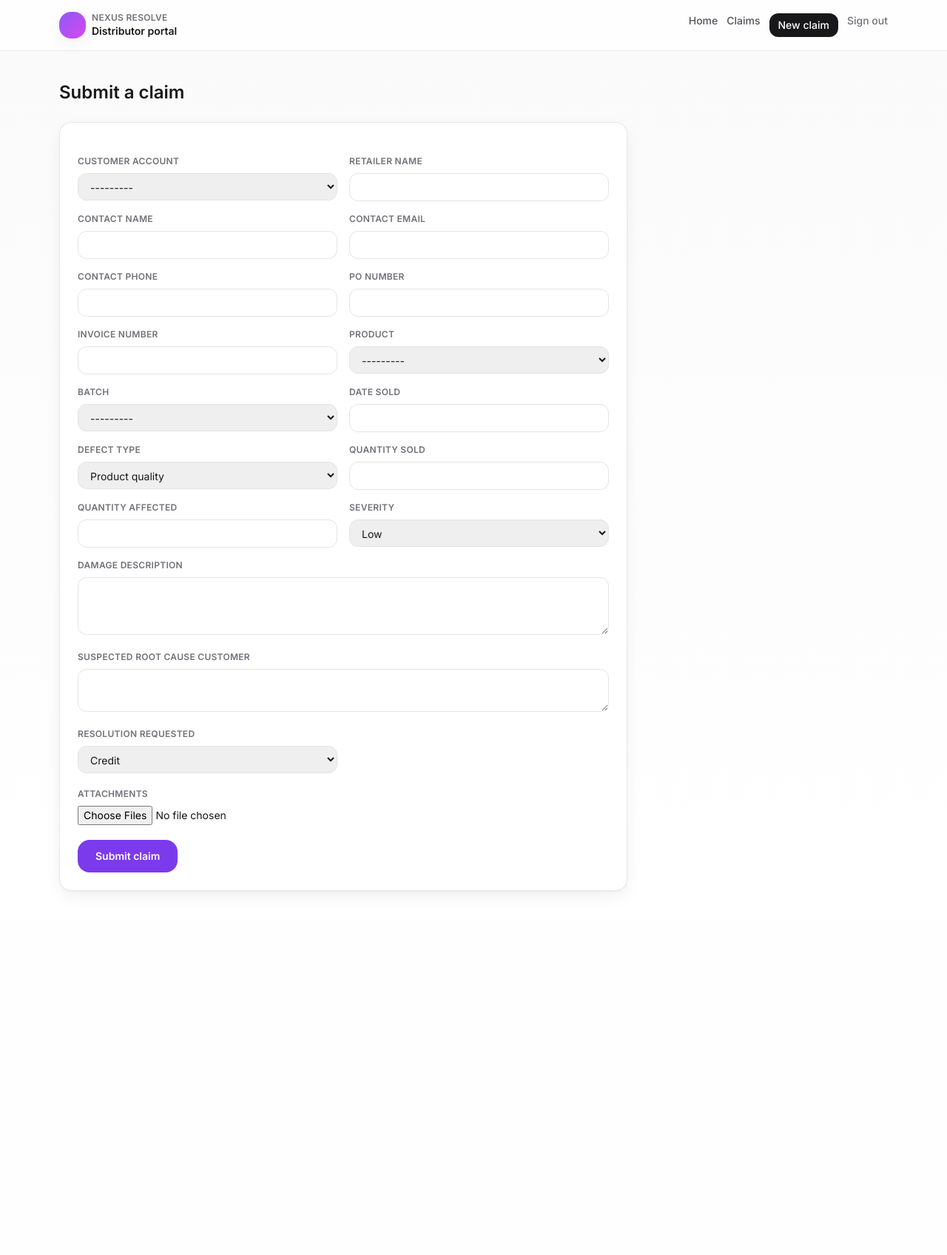
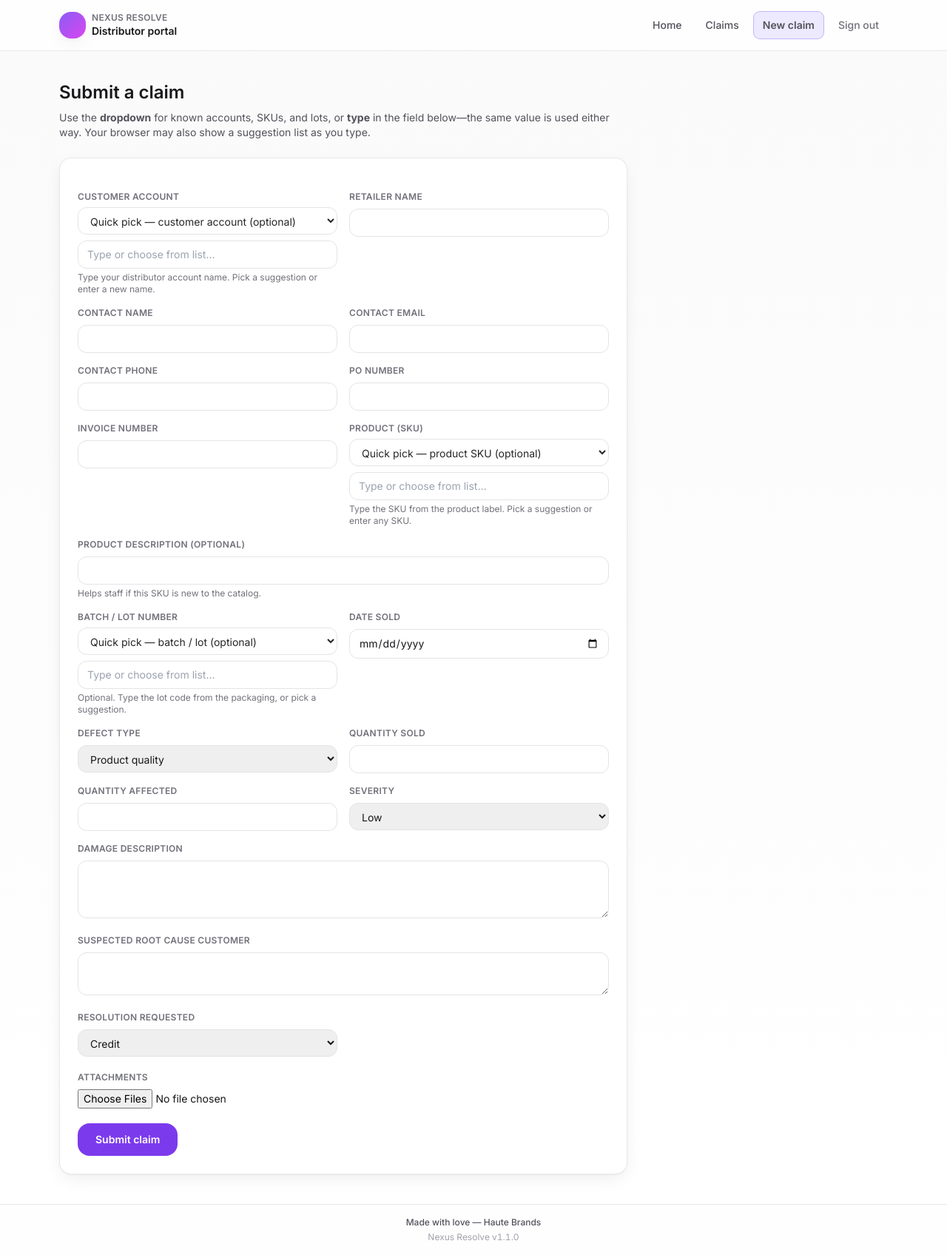
Before and after one commit to kidevu123/Quality-Incident-Portal, a Django app: page /portal/claims/new/ in a window 1280 px wide. Shown: the whole page at 74% size. Before the commit the page ends 1205 px from the top, so only its background shows below. Run offline with Django 4.2, Linux system fonts and the light colour scheme; the visitor is signed in with stand-in values (Sample User, id 1); data that the repository does not hold is empty; parts of the project's set-up code (start-up, migrations or seed data) failed here and were passed over; some libraries are stand-ins or nearby versions.

Commit message:
Release v1.1.0: portal UX, auth routing, versioning, favicon
- Bump config/version.py to 1.1.0; document bump-on-release policy
- Portal: combobox + quick-pick selects, HTML5 date field, header alignment
- Auth: NexusLoginView, root inbox dispatch, staff/portal 403 fixes, HTTP cookie env
- Footer: Haute Brands + displayed version via context processor
- Favicon, 403 template, claim form and login improvements

Made-with: Cursor

```diff
--- a/apps/portal/forms.py
+++ b/apps/portal/forms.py
@@ -1,25 +1,64 @@
 from django import forms
 
 from apps.claims.models import DefectType, ResolutionRequested, Severity
-from apps.crm.models import Batch, CustomerAccount, Product
+from apps.crm.models import Batch, CustomerAccount, Manufacturer, Product
 
 _field = "mt-1 w-full rounded-xl border border-zinc-200 px-3 py-2 text-sm dark:border-zinc-700 dark:bg-zinc-950"
 
 
+class DataListTextInput(forms.TextInput):
+    """Text input with HTML5 datalist id (render matching <datalist> in the template)."""
+
+    def __init__(self, datalist_id: str, attrs=None):
+        super().__init__(attrs)
+        self.datalist_id = datalist_id
+
+    def render(self, name, value, attrs=None, renderer=None):
+        merged = self.build_attrs(self.attrs, attrs)
+        merged["list"] = self.datalist_id
+        return super().render(name, value, merged, renderer)
+
+
 class ClaimSubmissionForm(forms.Form):
-    customer_account = forms.ModelChoiceField(queryset=CustomerAccount.objects.all())
+    customer_account = forms.CharField(
+        label="Customer account",
+        max_length=255,
+        widget=DataListTextInput("dl-customer-accounts", attrs={"class": _field, "autocomplete": "off"}),
+        help_text="Type your distributor account name. Pick a suggestion or enter a new name.",
+    )
     retailer_name = forms.CharField(max_length=255)
     contact_name = forms.CharField(max_length=255, required=False)
     contact_email = forms.EmailField(required=False)
     contact_phone = forms.CharField(max_length=64, required=False)
     po_number = forms.CharField(max_length=128, required=False)
     invoice_number = forms.CharField(max_length=128, required=False)
-    product = forms.ModelChoiceField(queryset=Product.objects.select_related("manufacturer"))
-    batch = forms.ModelChoiceField(
-        queryset=Batch.objects.select_related("product"),
+    product_sku = forms.CharField(
+        label="Product (SKU)",
+        max_length=128,
+        widget=DataListTextInput("dl-product-skus", attrs={"class": _field, "autocomplete": "off"}),
+        help_text="Type the SKU from the product label. Pick a suggestion or enter any SKU.",
+    )
+    product_description = forms.CharField(
+        label="Product description (optional)",
+        max_length=500,
         required=False,
+        help_text="Helps staff if this SKU is new to the catalog.",
     )
-    date_sold = forms.DateField(required=False)
+    batch_lot = forms.CharField(
+        label="Batch / lot number",
+        max_length=128,
+        required=False,
+        widget=DataListTextInput("dl-batch-lots", attrs={"class": _field, "autocomplete": "off"}),
+        help_text="Optional. Type the lot code from the packaging, or pick a suggestion.",
+    )
+    date_sold = forms.DateField(
+        required=False,
+        widget=forms.DateInput(
+            format="%Y-%m-%d",
+            attrs={"type": "date", "class": _field},
+        ),
+        input_formats=["%Y-%m-%d"],
+    )
     defect_type = forms.ChoiceField(choices=DefectType.choices)
     quantity_sold = forms.IntegerField(min_value=0, required=False)
     quantity_affected = forms.IntegerField(min_value=0, required=False)
@@ -30,11 +69,66 @@ class ClaimSubmissionForm(forms.Form):
 
     def __init__(self, *args, **kwargs):
         super().__init__(*args, **kwargs)
+        self.fields["customer_account"].widget.attrs.setdefault("placeholder", "Type or choose from list…")
+        self.fields["product_sku"].widget.attrs.setdefault("placeholder", "Type or choose from list…")
+        self.fields["batch_lot"].widget.attrs.setdefault("placeholder", "Type or choose from list…")
         for name, field in self.fields.items():
             w = field.widget
+            if isinstance(w, DataListTextInput):
+                continue
             if isinstance(w, (forms.TextInput, forms.EmailInput, forms.NumberInput, forms.DateInput)):
                 w.attrs.setdefault("class", _field)
             elif isinstance(w, forms.Textarea):
                 w.attrs.setdefault("class", _field)
             elif isinstance(w, forms.Select):
                 w.attrs.setdefault("class", _field)
+
+    def clean(self):
+        cleaned = super().clean()
+        if self.errors:
+            return cleaned
+
+        acc_name = (cleaned.get("customer_account") or "").strip()
+        if not acc_name:
+            self.add_error("customer_account", "Enter your customer / distributor account name.")
+            return cleaned
+
+        account = CustomerAccount.objects.filter(name__iexact=acc_name).first()
+        if not account:
+            account, _ = CustomerAccount.objects.get_or_create(
+                name=acc_name,
+                defaults={"notes": "Created from distributor portal (typed / not in catalog)."},
+            )
+        self._resolved_customer_account = account
+
+        sku = (cleaned.get("product_sku") or "").strip()
+        if not sku:
+            self.add_error("product_sku", "Enter the product SKU.")
+            return cleaned
+
+        product = Product.objects.filter(sku__iexact=sku).first()
+        if not product:
+            desc = (cleaned.get("product_description") or "").strip()
+            mfr, _ = Manufacturer.objects.get_or_create(
+                code="PORTAL",
+                defaults={"name": "Portal — unlisted catalog"},
+            )
+            product, _ = Product.objects.get_or_create(
+                sku=sku,
+                defaults={"description": desc, "manufacturer": mfr},
+            )
+            if desc and not product.description:
+                product.description = desc
+                product.save(update_fields=["description"])
+        self._resolved_product = product
+
+        lot = (cleaned.get("batch_lot") or "").strip()
+        self._resolved_batch = None
+        if lot:
+            self._resolved_batch, _ = Batch.objects.get_or_create(
+                lot_number=lot,
+                product=self._resolved_product,
+                defaults={},
+            )
+
+        return cleaned
--- a/apps/portal/views.py
+++ b/apps/portal/views.py
@@ -2,14 +2,14 @@ from django.contrib import messages
 from django.contrib.auth.mixins import LoginRequiredMixin
 from django.db import transaction
 from django.shortcuts import get_object_or_404, redirect, render
-from django.urls import reverse_lazy
+from django.urls import reverse, reverse_lazy
 from django.views import View
 from django.views.generic import FormView, ListView, TemplateView
 
 from apps.accounts.models import Role
 from apps.accounts.permissions import user_has_role
 from apps.claims.models import Claim, ClaimAttachment
-from apps.crm.models import CustomerAccount, EndCustomer, Product
+from apps.crm.models import Batch, CustomerAccount, EndCustomer, Manufacturer, Product
 from apps.support.models import Ticket, TicketMessage, TicketPriority, TicketStatus
 from apps.support.utils import default_sla_resolution_deadline, generate_token
 
@@ -19,9 +19,11 @@ from .forms import ClaimSubmissionForm
 class DistributorRequiredMixin:
     def dispatch(self, request, *args, **kwargs):
         if not user_has_role(request.user, Role.DISTRIBUTOR, Role.ADMIN):
+            if request.user.is_authenticated:
+                return redirect(reverse("support_inbox"))
             from django.contrib.auth.views import redirect_to_login
 
-            return redirect_to_login(request.get_full_path())
+            return redirect_to_login(request.get_full_path(), login_url=reverse("login"))
         return super().dispatch(request, *args, **kwargs)
 
 
@@ -50,11 +52,25 @@ class PortalClaimSubmitView(LoginRequiredMixin, DistributorRequiredMixin, FormVi
     form_class = ClaimSubmissionForm
     success_url = reverse_lazy("portal_claims")
 
+    def get_context_data(self, **kwargs):
+        ctx = super().get_context_data(**kwargs)
+        ctx["customer_account_suggestions"] = list(
+            CustomerAccount.objects.order_by("name").values_list("name", flat=True)[:800]
+        )
+        ctx["product_sku_suggestions"] = list(
+            Product.objects.order_by("sku").values_list("sku", flat=True)[:2000]
+        )
+        ctx["batch_lot_suggestions"] = list(
+            Batch.objects.order_by("-manufactured_on").values_list("lot_number", flat=True)[:1500]
+        )
+        return ctx
+
     def form_valid(self, form):
         data = form.cleaned_data
+        account = form._resolved_customer_account
+        product = form._resolved_product
+        batch = form._resolved_batch
         with transaction.atomic():
-            account = data["customer_account"]
-            product = data["product"]
             end_customer, _ = EndCustomer.objects.get_or_create(
                 distributor=account,
                 retailer_name=data["retailer_name"],
@@ -73,7 +89,6 @@ class PortalClaimSubmitView(LoginRequiredMixin, DistributorRequiredMixin, FormVi
                 customer_account=account,
                 sla_resolution_at=default_sla_resolution_deadline(TicketPriority.NORMAL),
             )
-            batch = data.get("batch")
             claim = Claim.objects.create(
                 public_id=generate_token("CLM"),
                 ticket=ticket,
--- a/apps/support/urls.py
+++ b/apps/support/urls.py
@@ -3,7 +3,7 @@ from django.urls import path
 from . import staff_views
 
 urlpatterns = [
-    path("", staff_views.SupportInboxView.as_view(), name="support_inbox"),
+    path("", staff_views.SupportInboxEntryView.as_view(), name="support_inbox"),
     path("tickets/<str:public_id>/", staff_views.TicketWorkspaceView.as_view(), name="ticket_workspace"),
     path("customers/<int:pk>/", staff_views.Customer360View.as_view(), name="customer_360"),
     path("dashboard/", staff_views.ExecutiveDashboardView.as_view(), name="executive_dashboard"),
--- /dev/null
+++ b/config/context_processors.py
@@ -0,0 +1,6 @@
+from django.conf import settings
+
+
+def nexus_release(request):
+    """Expose version string to all templates."""
+    return {"nexus_app_version": getattr(settings, "NEXUS_APP_VERSION", "0.0.0")}
--- a/config/settings/base.py
+++ b/config/settings/base.py
@@ -3,6 +3,8 @@ import os
 from pathlib import Path
 
 import environ
+
+from config.version import VERSION as NEXUS_VERSION_DEFAULT
 
 BASE_DIR = Path(__file__).resolve().parent.parent.parent
 env = environ.Env(
@@ -11,6 +13,9 @@ env = environ.Env(
 )
 
 environ.Env.read_env(os.path.join(BASE_DIR, ".env"))
+
+# Shown in the site footer; override per environment with NEXUS_APP_VERSION (e.g. CI git sha).
+NEXUS_APP_VERSION = env("NEXUS_APP_VERSION", default=NEXUS_VERSION_DEFAULT)
 
 SECRET_KEY = env("DJANGO_SECRET_KEY", default="change-me-in-production-not-for-deploy")
 DEBUG = env.bool("DJANGO_DEBUG", default=False)
@@ -66,6 +71,7 @@ TEMPLATES = [
                 "django.template.context_processors.request",
                 "django.contrib.auth.context_processors.auth",
                 "django.contrib.messages.context_processors.messages",
+                "config.context_processors.nexus_release",
             ],
         },
     },
--- a/config/urls.py
+++ b/config/urls.py
@@ -4,10 +4,12 @@ from django.urls import include, path
 from django.conf import settings
 from django.conf.urls.static import static
 
+from apps.accounts.views import NexusLoginView
+
 urlpatterns = [
     path("health/", include("apps.core_health.urls")),
     path("admin/", admin.site.urls),
-    path("accounts/login/", auth_views.LoginView.as_view(template_name="registration/login.html"), name="login"),
+    path("accounts/login/", NexusLoginView.as_view(), name="login"),
     path("accounts/logout/", auth_views.LogoutView.as_view(), name="logout"),
     path("portal/", include("apps.portal.urls")),
     path("api/", include("apps.api.urls")),
--- a/templates/base.html
+++ b/templates/base.html
@@ -5,6 +5,7 @@
   <meta charset="utf-8">
   <meta name="viewport" content="width=device-width, initial-scale=1">
   <title>{% block title %}Nexus Resolve{% endblock %}</title>
+  <link rel="icon" href="{% static 'favicon.svg' %}" type="image/svg+xml">
   <link rel="preconnect" href="https://fonts.googleapis.com">
   <link rel="preconnect" href="https://fonts.gstatic.com" crossorigin>
   <link href="https://fonts.googleapis.com/css2?family=Inter:wght@400;500;600;700&display=swap" rel="stylesheet">
@@ -29,7 +30,7 @@
   </style>
   {% block extra_head %}{% endblock %}
 </head>
-<body class="h-full bg-zinc-50 text-zinc-900 antialiased dark:bg-zinc-950 dark:text-zinc-100">
+<body class="flex h-full min-h-screen flex-col bg-zinc-50 text-zinc-900 antialiased dark:bg-zinc-950 dark:text-zinc-100">
   {% if messages %}
   <div class="fixed right-4 top-4 z-50 flex flex-col gap-2">
     {% for message in messages %}
@@ -39,7 +40,13 @@
     {% endfor %}
   </div>
   {% endif %}
+  <div class="flex flex-1 flex-col">
   {% block body %}{% endblock %}
+  </div>
+  <footer class="mt-auto border-t border-zinc-200/80 bg-white/80 px-4 py-4 text-center text-xs text-zinc-500 dark:border-zinc-800 dark:bg-zinc-950/80 dark:text-zinc-400">
+    <p class="font-medium text-zinc-600 dark:text-zinc-300">Made with love — Haute Brands</p>
+    <p class="mt-1 tabular-nums text-zinc-400 dark:text-zinc-500">Nexus Resolve v{{ nexus_app_version }}</p>
+  </footer>
   <div id="cmdk" class="hidden fixed inset-0 z-[100] items-start justify-center bg-black/40 pt-24 backdrop-blur-sm" role="dialog">
     <div class="w-full max-w-lg rounded-2xl border border-zinc-200 bg-white p-2 shadow-2xl dark:border-zinc-800 dark:bg-zinc-900">
       <input id="cmdk-input" type="search" placeholder="Quick actions…" class="w-full rounded-xl border-0 bg-zinc-50 px-4 py-3 text-sm outline-none ring-1 ring-zinc-200 focus:ring-2 focus:ring-violet-500 dark:bg-zinc-950 dark:ring-zinc-800" autocomplete="off">
--- a/templates/portal/base_portal.html
+++ b/templates/portal/base_portal.html
@@ -1,24 +1,26 @@
 {% extends "base.html" %}
 {% block body %}
-<div class="min-h-full bg-gradient-to-b from-zinc-50 to-white dark:from-zinc-950 dark:to-zinc-900">
-  <header class="border-b border-zinc-200/80 bg-white/80 backdrop-blur dark:border-zinc-800 dark:bg-zinc-950/80">
-    <div class="mx-auto flex max-w-6xl items-center justify-between px-4 py-4">
+<div class="flex min-h-0 flex-1 flex-col bg-gradient-to-b from-zinc-50 to-white dark:from-zinc-950 dark:to-zinc-900">
+  <header class="shrink-0 border-b border-zinc-200/80 bg-white/80 backdrop-blur dark:border-zinc-800 dark:bg-zinc-950/80">
+    <div class="mx-auto flex max-w-6xl flex-wrap items-center justify-between gap-y-3 px-4 py-4">
       <div class="flex items-center gap-2">
-        <div class="h-9 w-9 rounded-2xl bg-gradient-to-br from-violet-500 to-fuchsia-500 shadow-soft"></div>
+        <div class="h-9 w-9 shrink-0 rounded-2xl bg-gradient-to-br from-violet-500 to-fuchsia-500 shadow-soft"></div>
         <div>
           <div class="text-xs font-semibold uppercase tracking-wide text-zinc-500">Nexus Resolve</div>
           <div class="text-sm font-semibold">Distributor portal</div>
         </div>
       </div>
-      <nav class="flex gap-3 text-sm font-medium">
-        <a href="{% url 'portal_home' %}" class="text-zinc-600 hover:text-zinc-900 dark:text-zinc-300">Home</a>
-        <a href="{% url 'portal_claims' %}" class="text-zinc-600 hover:text-zinc-900 dark:text-zinc-300">Claims</a>
-        <a href="{% url 'portal_claim_submit' %}" class="rounded-xl bg-zinc-900 px-3 py-1.5 text-white dark:bg-white dark:text-zinc-900">New claim</a>
-        <a href="{% url 'logout' %}" class="text-zinc-500">Sign out</a>
+      {% with url_name=request.resolver_match.url_name|default:"" %}
+      <nav class="flex flex-wrap items-center justify-end gap-1 text-sm font-medium sm:gap-2">
+        <a href="{% url 'portal_home' %}" class="inline-flex items-center rounded-lg px-3 py-2 text-zinc-600 transition-colors hover:bg-zinc-100 hover:text-zinc-900 dark:text-zinc-300 dark:hover:bg-zinc-800 dark:hover:text-zinc-100 {% if url_name == 'portal_home' %}bg-zinc-100 text-zinc-900 dark:bg-zinc-800 dark:text-zinc-100{% endif %}">Home</a>
+        <a href="{% url 'portal_claims' %}" class="inline-flex items-center rounded-lg px-3 py-2 text-zinc-600 transition-colors hover:bg-zinc-100 hover:text-zinc-900 dark:text-zinc-300 dark:hover:bg-zinc-800 dark:hover:text-zinc-100 {% if url_name == 'portal_claims' %}bg-zinc-100 text-zinc-900 dark:bg-zinc-800 dark:text-zinc-100{% endif %}">Claims</a>
+        <a href="{% url 'portal_claim_submit' %}" class="inline-flex items-center rounded-lg px-3 py-2 text-zinc-600 transition-colors hover:bg-zinc-100 hover:text-zinc-900 dark:text-zinc-300 dark:hover:bg-zinc-800 dark:hover:text-zinc-100 {% if url_name == 'portal_claim_submit' %}bg-violet-100 font-semibold text-violet-900 ring-1 ring-violet-300 dark:bg-violet-950/50 dark:text-violet-200 dark:ring-violet-700{% endif %}">New claim</a>
+        <a href="{% url 'logout' %}" class="inline-flex items-center rounded-lg px-3 py-2 text-zinc-500 transition-colors hover:bg-zinc-100 hover:text-zinc-800 dark:text-zinc-400 dark:hover:bg-zinc-800">Sign out</a>
       </nav>
+      {% endwith %}
     </div>
   </header>
-  <main class="mx-auto max-w-6xl px-4 py-10">
+  <main class="mx-auto w-full max-w-6xl flex-1 px-4 py-10">
     {% block main %}{% endblock %}
   </main>
 </div>
--- a/templates/portal/claim_submit.html
+++ b/templates/portal/claim_submit.html
@@ -1,22 +1,62 @@
 {% extends "portal/base_portal.html" %}
 {% block main %}
 <h1 class="text-2xl font-semibold">Submit a claim</h1>
+<p class="mt-2 max-w-3xl text-sm text-zinc-600 dark:text-zinc-400">Use the <strong>dropdown</strong> for known accounts, SKUs, and lots, or <strong>type</strong> in the field below—the same value is used either way. Your browser may also show a suggestion list as you type.</p>
 <form method="post" enctype="multipart/form-data" class="mt-6 max-w-3xl space-y-5 rounded-2xl border border-zinc-200/80 bg-white p-6 shadow-soft dark:border-zinc-800 dark:bg-zinc-900">
   {% csrf_token %}
   {% if form.non_field_errors %}<div class="text-sm text-rose-600">{{ form.non_field_errors }}</div>{% endif %}
   <div class="grid gap-4 md:grid-cols-2">
     {% for field in form %}
-    <div class="{% if field.name == 'damage_description' or field.name == 'suspected_root_cause_customer' %}md:col-span-2{% endif %}">
-      <label class="block text-xs font-semibold uppercase tracking-wide text-zinc-500">{{ field.label }}</label>
+    <div class="{% if field.name == 'damage_description' or field.name == 'suspected_root_cause_customer' or field.name == 'product_description' %}md:col-span-2{% endif %}">
+      <label class="block text-xs font-semibold uppercase tracking-wide text-zinc-500" for="{{ field.id_for_label }}">{{ field.label }}</label>
+      {% if field.name == 'customer_account' %}
+      <select class="quick-pick mt-1.5 w-full rounded-xl border border-zinc-200 bg-white px-3 py-2 text-sm text-zinc-800 dark:border-zinc-700 dark:bg-zinc-950 dark:text-zinc-100" data-sync-target="{{ field.id_for_label }}" aria-label="Pick customer account from catalog">
+        <option value="">Quick pick — customer account (optional)</option>
+        {% for name in customer_account_suggestions %}<option value="{{ name }}">{{ name }}</option>{% endfor %}
+      </select>
+      {% elif field.name == 'product_sku' %}
+      <select class="quick-pick mt-1.5 w-full rounded-xl border border-zinc-200 bg-white px-3 py-2 text-sm text-zinc-800 dark:border-zinc-700 dark:bg-zinc-950 dark:text-zinc-100" data-sync-target="{{ field.id_for_label }}" aria-label="Pick product SKU from catalog">
+        <option value="">Quick pick — product SKU (optional)</option>
+        {% for sku in product_sku_suggestions %}<option value="{{ sku }}">{{ sku }}</option>{% endfor %}
+      </select>
+      {% elif field.name == 'batch_lot' %}
+      <select class="quick-pick mt-1.5 w-full rounded-xl border border-zinc-200 bg-white px-3 py-2 text-sm text-zinc-800 dark:border-zinc-700 dark:bg-zinc-950 dark:text-zinc-100" data-sync-target="{{ field.id_for_label }}" aria-label="Pick batch or lot from catalog">
+        <option value="">Quick pick — batch / lot (optional)</option>
+        {% for lot in batch_lot_suggestions %}<option value="{{ lot }}">{{ lot }}</option>{% endfor %}
+      </select>
+      {% endif %}
       <div class="mt-1">{{ field }}</div>
+      {% if field.help_text %}<p class="mt-1 text-xs text-zinc-500 dark:text-zinc-400">{{ field.help_text }}</p>{% endif %}
       {% if field.errors %}<p class="mt-1 text-xs text-rose-600">{{ field.errors.0 }}</p>{% endif %}
     </div>
     {% endfor %}
   </div>
+  <datalist id="dl-customer-accounts">
+    {% for name in customer_account_suggestions %}<option value="{{ name }}">{% endfor %}
+  </datalist>
+  <datalist id="dl-product-skus">
+    {% for sku in product_sku_suggestions %}<option value="{{ sku }}">{% endfor %}
+  </datalist>
+  <datalist id="dl-batch-lots">
+    {% for lot in batch_lot_suggestions %}<option value="{{ lot }}">{% endfor %}
+  </datalist>
   <div>
     <label class="block text-xs font-semibold uppercase tracking-wide text-zinc-500">Attachments</label>
     <input type="file" name="attachments" multiple class="mt-2 w-full text-sm">
   </div>
-  <button class="rounded-2xl bg-violet-600 px-6 py-3 text-sm font-semibold text-white hover:bg-violet-500">Submit claim</button>
+  <button type="submit" class="rounded-2xl bg-violet-600 px-6 py-3 text-sm font-semibold text-white hover:bg-violet-500">Submit claim</button>
 </form>
 {% endblock %}
+{% block extra_js %}
+<script>
+(function () {
+  document.querySelectorAll("select.quick-pick").forEach(function (sel) {
+    sel.addEventListener("change", function () {
+      var id = sel.getAttribute("data-sync-target");
+      var el = id ? document.getElementById(id) : null;
+      if (el && sel.value) el.value = sel.value;
+    });
+  });
+})();
+</script>
+{% endblock %}
```
Also changed, not shown: apps/accounts/views.py (added, +31 -0 lines), apps/support/staff_views.py (+32 -0 lines), config/settings/production.py (+7 -0 lines), config/version.py (added, +7 -0 lines), templates/403.html (added, +13 -0 lines), templates/registration/login.html (+5 -3 lines), static/favicon.svg (added), 1 other file.
